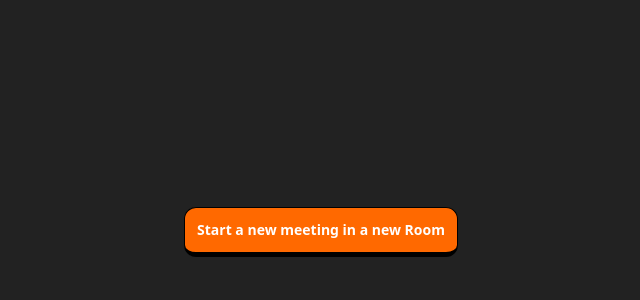
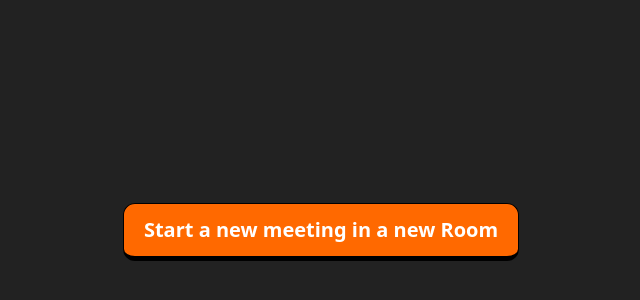
Before and after one commit to Shahid6516/Video_Chat_App, a React app in the folder frontend/: page / in a window 1280 px wide. Shown: the part 168-468 px from the top of the page, without its empty margins (319-959 px from the left). Built offline with nearby package versions, Linux system fonts and the light colour scheme; no server answers; the HTML template or start-up script is replaced by a standard one.

Commit message:
fix: rename joinRoom function to joinedRoom for consistency and update button styling in CreateRoom component

```diff
--- a/frontend/src/Component/CreateRoom.tsx
+++ b/frontend/src/Component/CreateRoom.tsx
@@ -10,7 +10,7 @@ const CreateRoom = () => {
   return (
     <div className="flex items-center justify-center h-screen">
       <button
-        className="px-3 py-3 text-sm bg-orange-500 rounded-xl font-semibold border border-black border-b-5 hover:bg-orange-600"
+        className="px-5 py-3 text-xl bg-orange-500 rounded-xl font-semibold border border-black border-b-5 hover:bg-orange-600"
         onClick={initRoom}
       >
         Start a new meeting in a new Room
```
Also changed, not shown: 1 other file (tests, documents, lock files or other folders).
